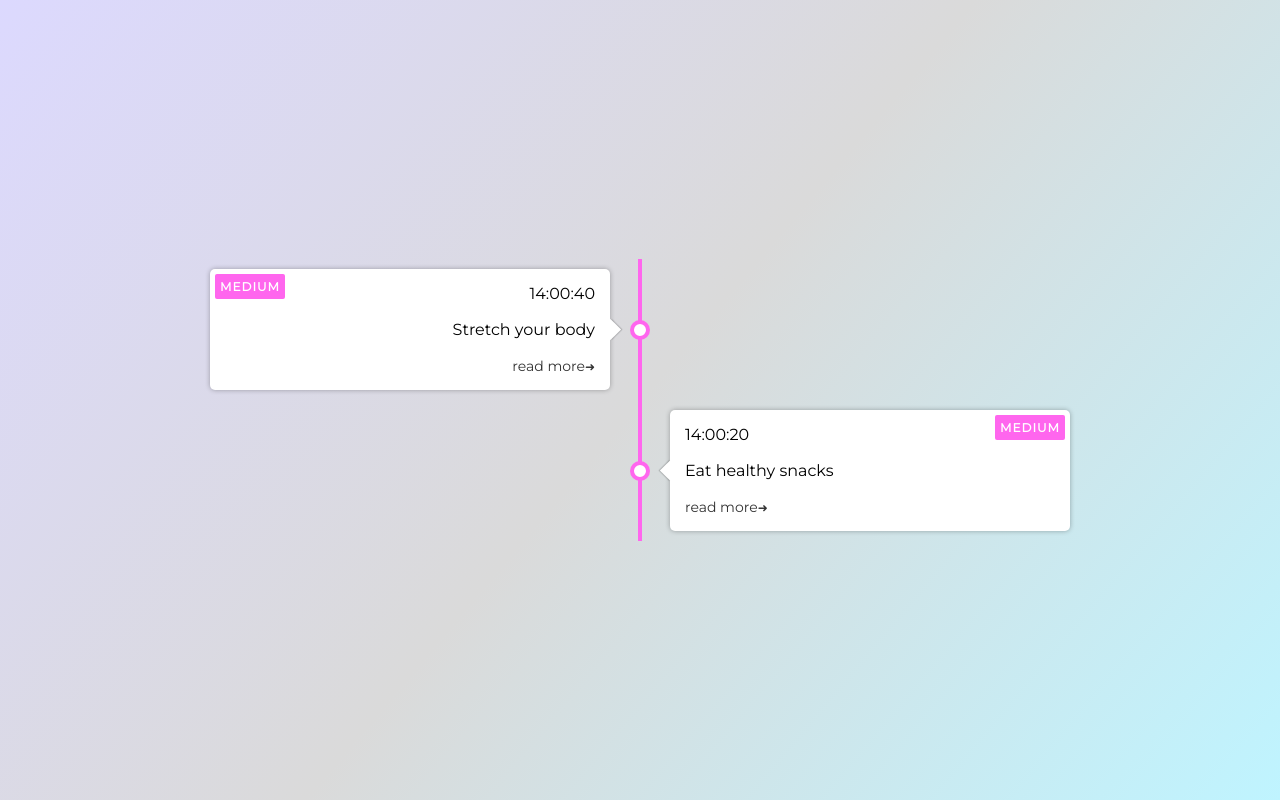
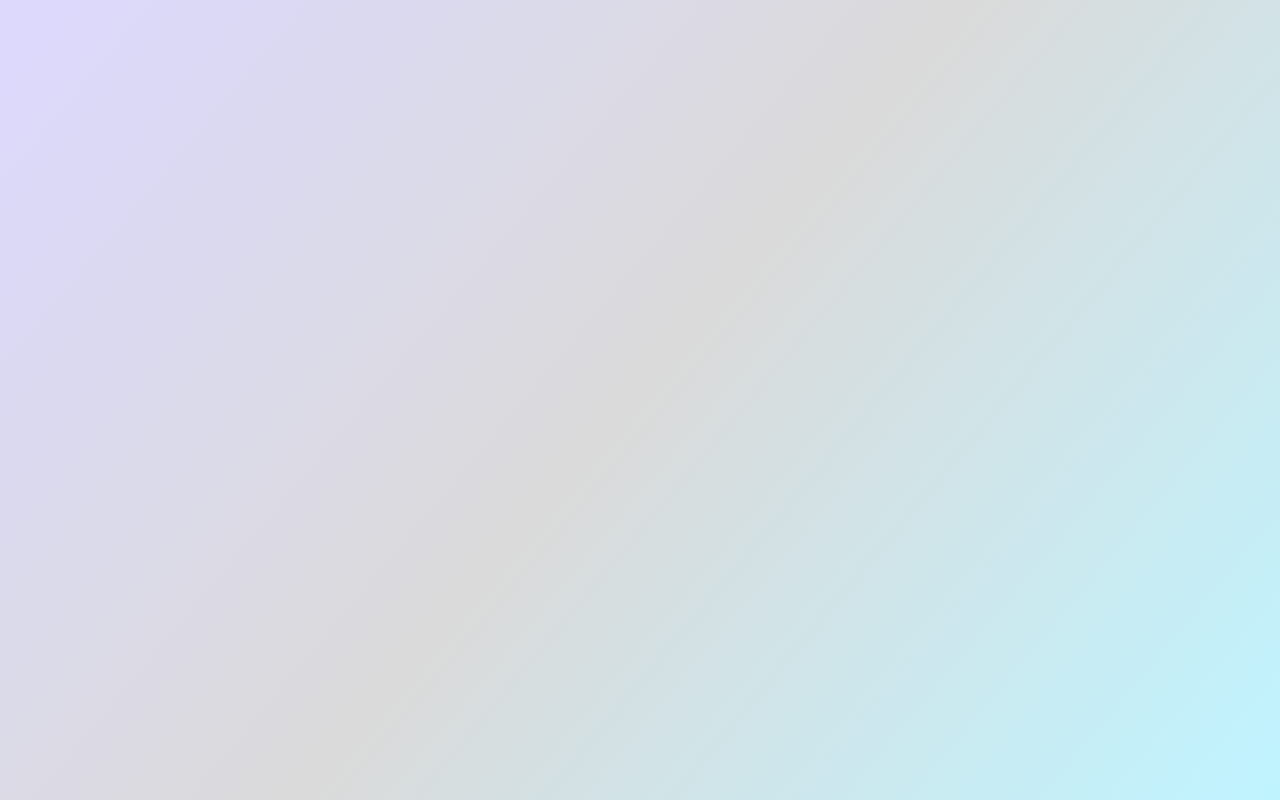
Before and after one commit to PatriciaCostalonga/notification-timeline, a React (Create React App) app: page / in a window 1280 px wide. Built offline with nearby package versions, Linux system fonts and the light colour scheme.

Commit message:
Fix for logic
goes till 6 removes one

```diff
--- a/src/components/Timeline.js
+++ b/src/components/Timeline.js
@@ -3,38 +3,63 @@ import TimelineData from "../data";
 import TimelineItem from "./TimelineItem";
 
 const Timeline = () => {
-    const count = useRef(0);
+
+   const count = useRef(-1);
     const [notification, setNotification] = useState([]);
+    const [stop, setStop]= useState(false)
 
     useEffect(() => {
-            const timeId = setTimeout(() => {
-                console.log("timer");
+        if(count.current >= 6){
 
-                count.current === 6 ? (count.current = 0) : (count.current = count.current + 1);
+             setStop(true)
+            return
+        }
+
+
+
+        const timeId = setTimeout(() => {
+
+                (count.current = count.current + 1);
                 let newNotification = [...notification, TimelineData[count.current]];
 
-                if (notification.length >= 6) {
-                        newNotification = [TimelineData[count.current]];
-                }
+                setNotification(newNotification);
 
-                setNotification(newNotification);
-            }, 2000);
+            }, 20000);
 
-            return () => {
-                clearTimeout(timeId);
-            };
+
+        return () => {
+            clearTimeout(timeId)
+            ;}
+
+
     });
 
+        useEffect(() => {
 
-    console.log("count", count, notification);
+             const timeId = setTimeout(() => {
+                let newNotification = notification.filter((item)=>item.id !== 7);
+                setNotification(newNotification);
+            }, 20000);
+
+
+        return () => {
+            clearTimeout(timeId)
+            ;}
+
+        // eslint-disable-next-line react-hooks/exhaustive-deps
+        },[stop]);
+
+
+
 
     return (
         <div className="timeline-container">
-            {notification.map((data, id) => (
+            {  notification.map((data, id) => (
                 <TimelineItem data={data} key={id} />
             ))}
         </div>
     );
 };
 
+
 export default Timeline;
--- a/src/data.js
+++ b/src/data.js
@@ -87,6 +87,7 @@ const data = [
         },
         link:{
             url: 'https://www.steezy.co/',
+            text: 'read more'
         }
     }
 ]
```
